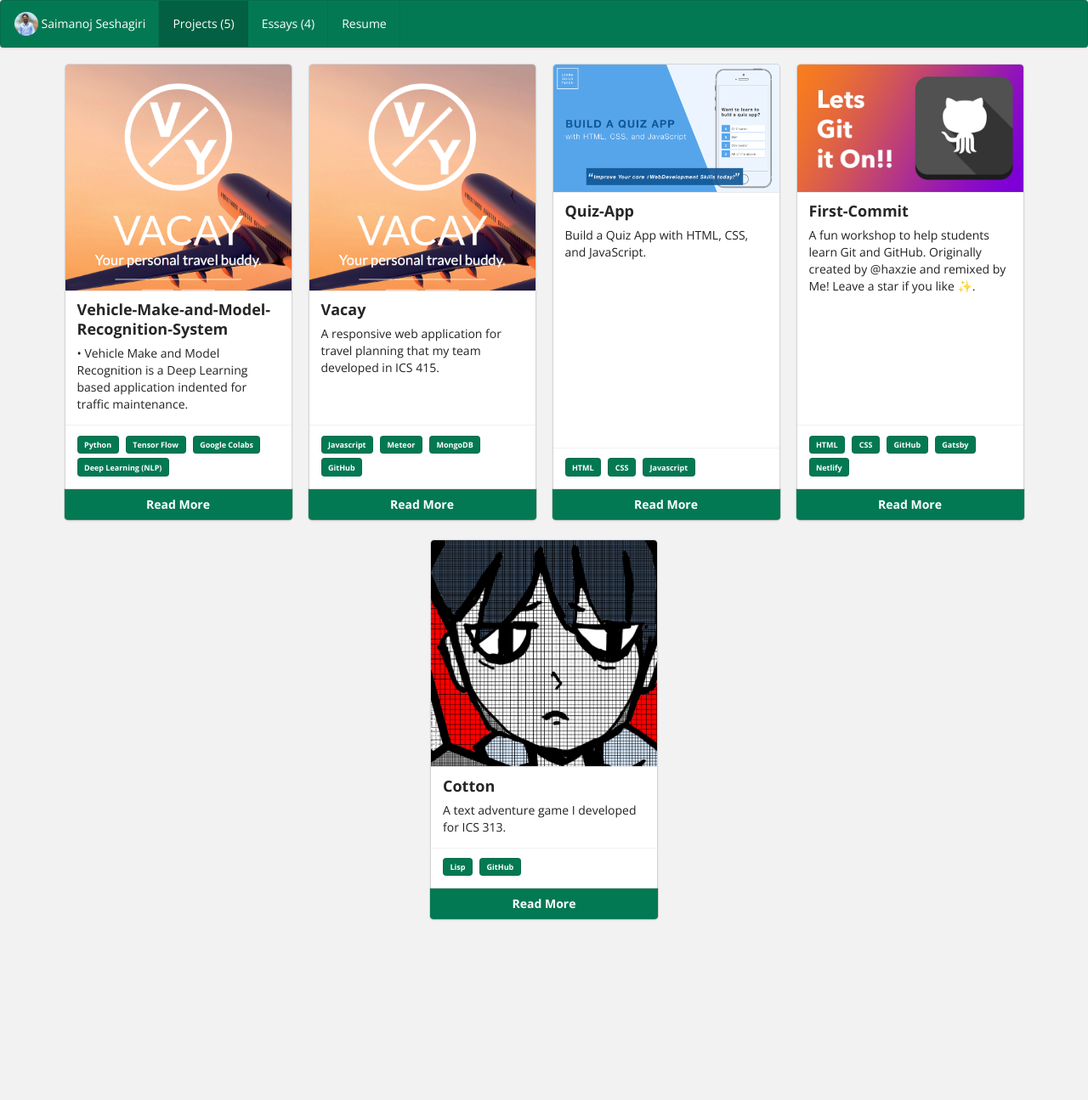
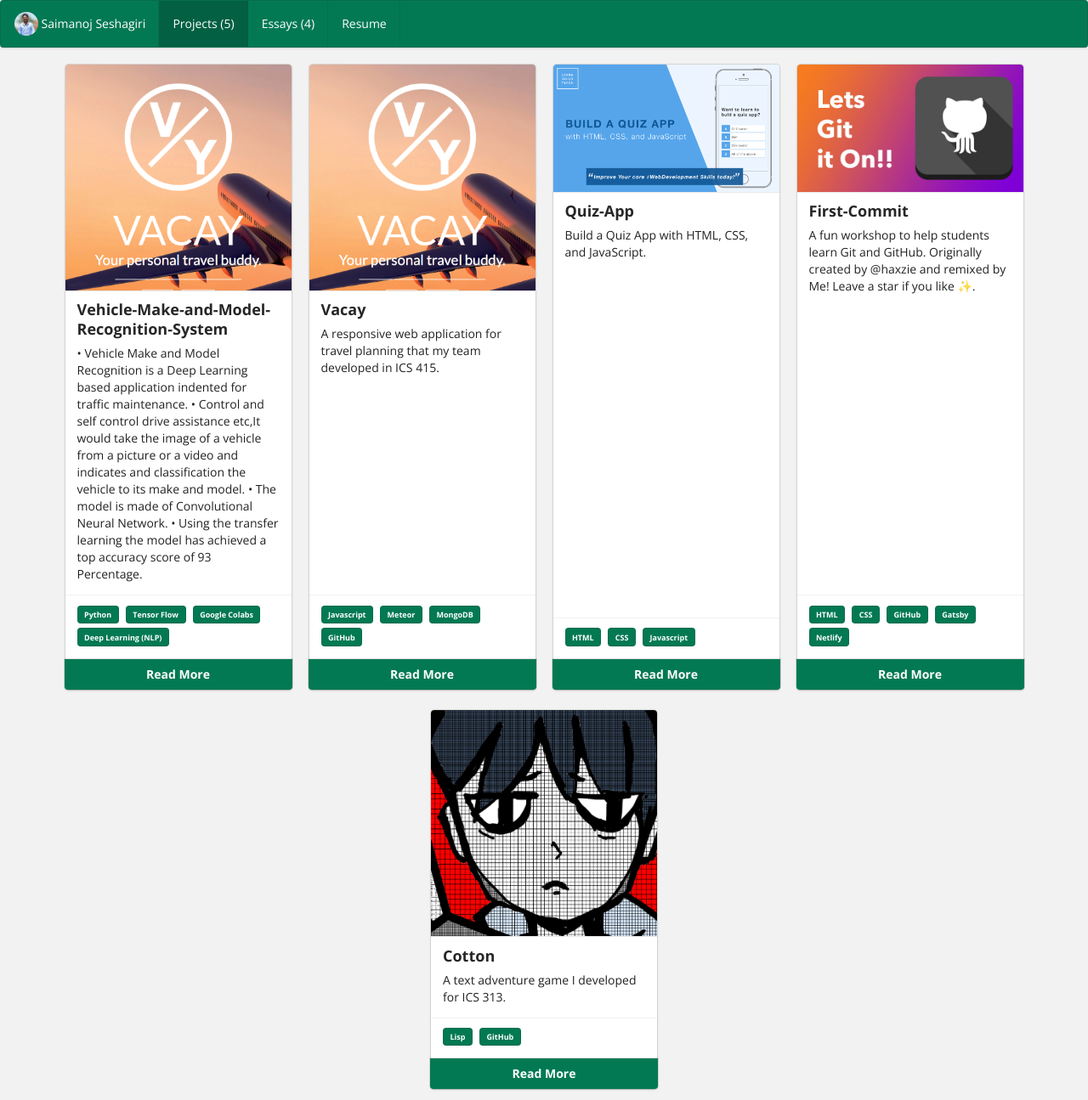
Before and after one commit to saimanoj75/saimanoj75kumar, a Jekyll site: the page built from projects/index.html, in a window 1280 px wide. Shown: the whole page at 85% size. Built offline with Jekyll 4.4.1, drawn with Linux system fonts in a browser that asks for light colours; before the commit the page ends 1095 px from its top, so only the background shows below that.

Commit message:
Update Vehicle-Make-and-Model-Recognition-System.md

```diff
--- a/projects/Vehicle-Make-and-Model-Recognition-System.md
+++ b/projects/Vehicle-Make-and-Model-Recognition-System.md
@@ -13,7 +13,9 @@ labels:
   - Deep Learning (NLP)
 summary:
   • Vehicle Make and Model Recognition is a Deep Learning based application indented for traffic maintenance.
-
+  • Control and self control drive assistance etc,It would take the image of a vehicle from a picture or a video and indicates and classification the vehicle to its make and model.
+  • The model is made of Convolutional Neural Network.
+  • Using the transfer learning the model has achieved a top accuracy score of 93 Percentage.
 ---
 
 <img class="ui medium right floated rounded image" src="../images/vacay-home-page.png">
```
